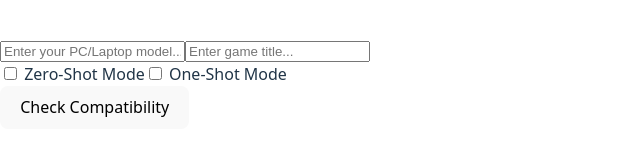
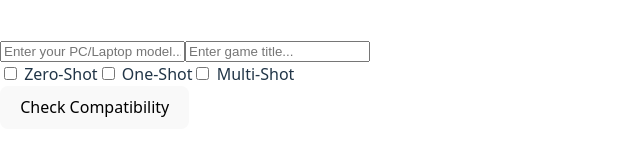
Before and after one commit to kalviumcommunity/S82_Ashwin_Vivegan_GameFitAi, a React (Vite) app in the folder Frontend/: page / in a window 1280 px wide. Shown: the part 379-532 px from the top of the page, without its empty margins (0-640 px from the left). Built offline with nearby package versions, Linux system fonts and the light colour scheme.

Commit message:
multi-shot-prompting

```diff
--- a/Frontend/src/App.jsx
+++ b/Frontend/src/App.jsx
@@ -5,15 +5,17 @@ export default function App() {
   const [game, setGame] = useState("");
   const [result, setResult] = useState(null);
   const [loading, setLoading] = useState(false);
-  const [zeroShot, setZeroShot] = useState(false); // toggle zero-shot mode
-  const [oneShot, setOneShot] = useState(false);   // toggle one-shot mode
+  const [zeroShot, setZeroShot] = useState(false);
+  const [oneShot, setOneShot] = useState(false);
+  const [multiShot, setMultiShot] = useState(false);
 
   const handleCheck = async () => {
     setLoading(true);
     setResult(null);
 
     let endpoint = "check"; // default system prompt
-    if (oneShot) endpoint = "check-one-shot";
+    if (multiShot) endpoint = "check-multi-shot";
+    else if (oneShot) endpoint = "check-one-shot";
     else if (zeroShot) endpoint = "check-zero-shot";
 
     try {
@@ -26,7 +28,6 @@ export default function App() {
       const data = await res.json();
       setResult(data);
     } catch (err) {
-      console.error(err);
       setResult({ error: "Something went wrong" });
     }
 
@@ -60,10 +61,13 @@ export default function App() {
               checked={zeroShot}
               onChange={() => {
                 setZeroShot(!zeroShot);
-                if (!zeroShot) setOneShot(false); // disable one-shot if zero-shot enabled
+                if (!zeroShot) {
+                  setOneShot(false);
+                  setMultiShot(false);
+                }
               }}
             />{" "}
-            Zero-Shot Mode
+            Zero-Shot
           </label>
 
           <label>
@@ -72,10 +76,28 @@ export default function App() {
               checked={oneShot}
               onChange={() => {
                 setOneShot(!oneShot);
-                if (!oneShot) setZeroShot(false); // disable zero-shot if one-shot enabled
+                if (!oneShot) {
+                  setZeroShot(false);
+                  setMultiShot(false);
+                }
               }}
             />{" "}
-            One-Shot Mode
+            One-Shot
+          </label>
+
+          <label>
+            <input
+              type="checkbox"
+              checked={multiShot}
+              onChange={() => {
+                setMultiShot(!multiShot);
+                if (!multiShot) {
+                  setZeroShot(false);
+                  setOneShot(false);
+                }
+              }}
+            />{" "}
+            Multi-Shot
           </label>
         </div>
 
@@ -86,6 +108,8 @@ export default function App() {
         >
           {loading
             ? "Checking..."
+            : multiShot
+            ? "Check Multi-Shot"
             : oneShot
             ? "Check One-Shot"
             : zeroShot
@@ -98,10 +122,10 @@ export default function App() {
         <div className="mt-6 w-full max-w-md bg-white p-6 rounded-2xl shadow-md">
           {result.error ? (
             <p className="text-red-500">{result.error}</p>
-          ) : oneShot || zeroShot ? (
+          ) : zeroShot || oneShot || multiShot ? (
             <div>
               <h2 className="text-xl font-semibold mb-4">AI Response</h2>
-              <p>{oneShot ? JSON.stringify(result, null, 2) : result.response}</p>
+              <p>{result.response}</p>
             </div>
           ) : (
             <>
```
